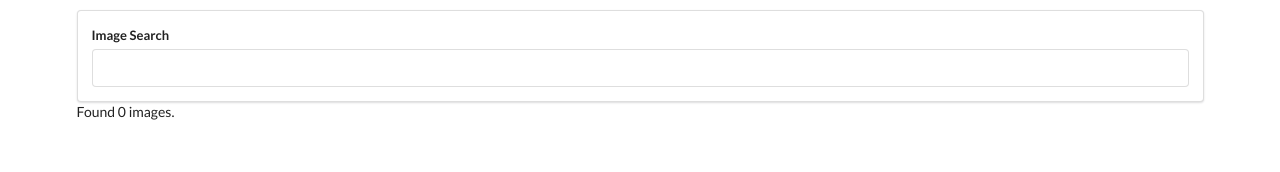
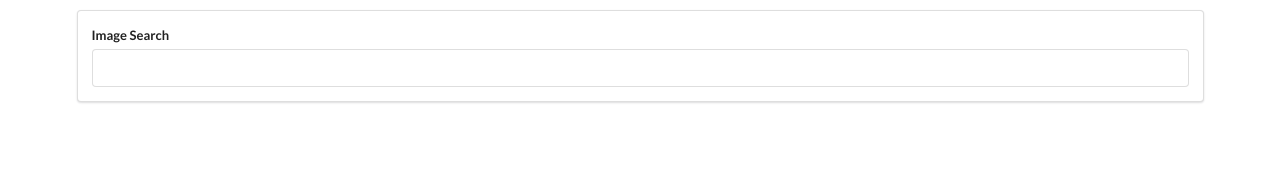
Before and after one commit to peterussell/react-playground, a React (Create React App) app in the folder pics/: page / in a window 1280 px wide. Shown: the top 172 px of the page. Built offline with nearby package versions, Linux system fonts and the light colour scheme.

Commit message:
Added: render image list.

```diff
--- a/pics/src/components/App.js
+++ b/pics/src/components/App.js
@@ -1,6 +1,7 @@
 import React from 'react';
 import unsplash from '../api/unsplash';
 import SearchBar from './SearchBar';
+import ImageList from './ImageList';
 
 class App extends React.Component {
     state = { images: [] };
@@ -16,7 +17,7 @@
         return (
             <div className="ui container" style={{ marginTop: '10px' }}>
                 <SearchBar onSubmit={this.onSearchSubmit} />
-                Found {this.state.images.length} images.
+                <ImageList images={this.state.images} />
             </div>
         );
     }
--- /dev/null
+++ b/pics/src/components/ImageList.js
@@ -0,0 +1,17 @@
+import React from 'react';
+
+const ImageList = props => {
+    const images = props.images.map(({ id, urls, description }) => {
+        return (
+            <img
+                key={id}
+                src={urls.regular}
+                alt={description}
+            />
+        );
+    });
+
+    return <div>{images}</div>;
+};
+
+export default ImageList;
```
